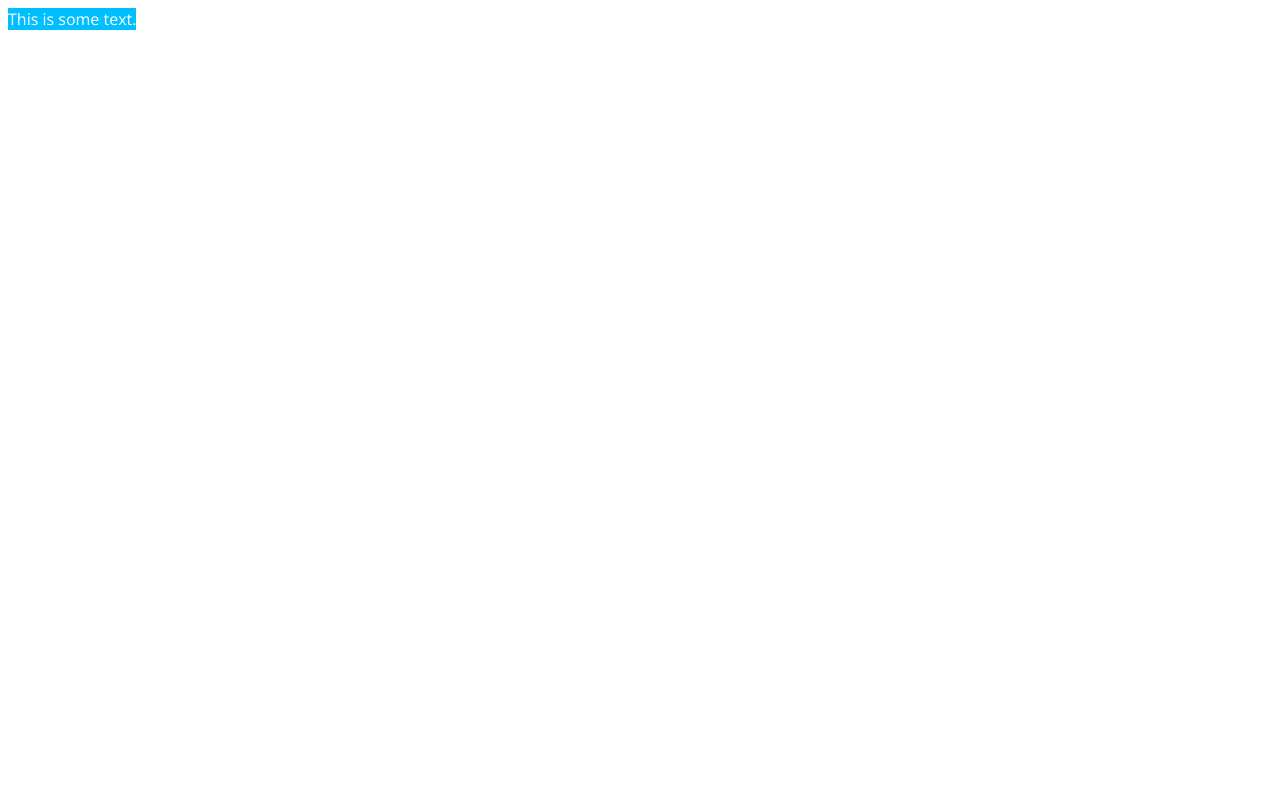
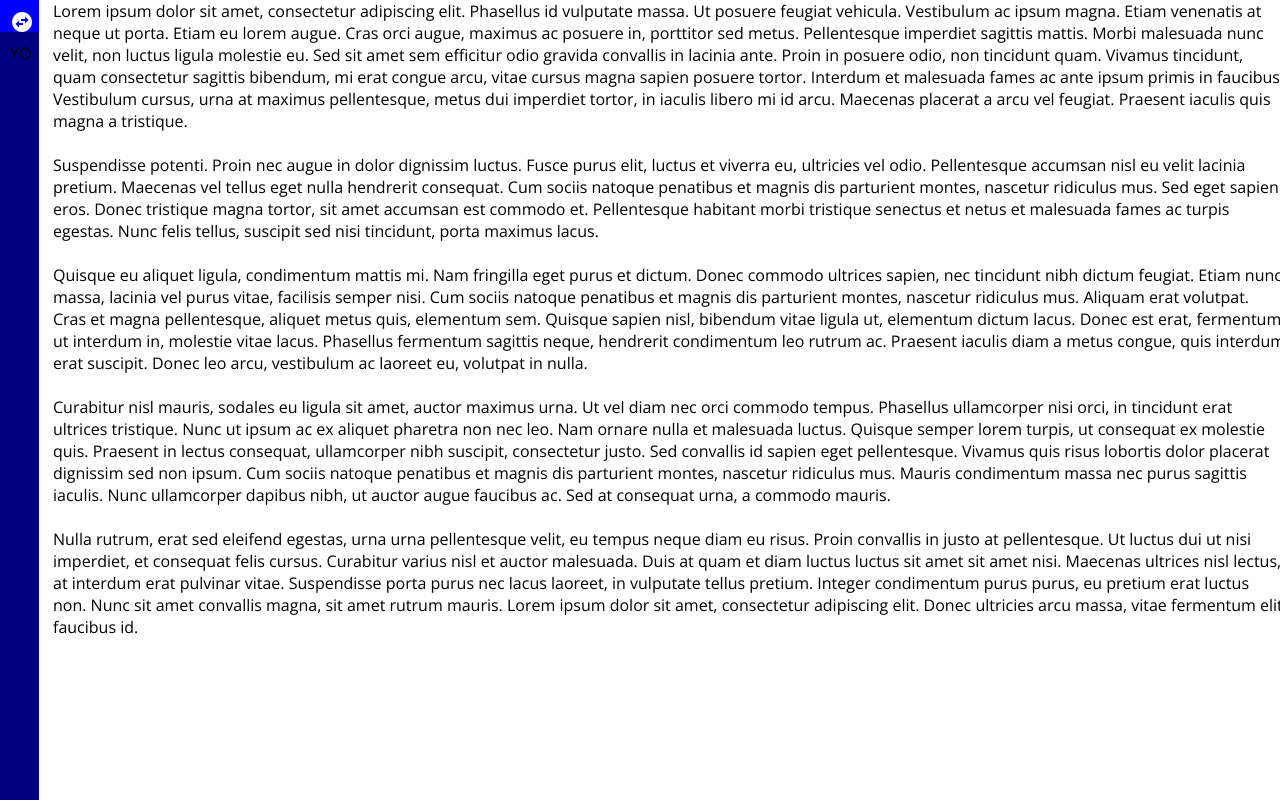
Before and after one commit to WesJD/WesJD.github.io, a plain HTML site: page index.html in a window 1280 px wide. Drawn offline with nearby package versions, Linux system fonts and the light colour scheme.

Commit message:
Woah, an update???
Working on a new challenge.

```diff
--- a/default.css
+++ /dev/null
@@ -1,16 +0,0 @@
-@import url(https://fonts.googleapis.com/css?family=Open+Sans);
-
-html {
-    height: 100%;
-    width: 100%;
-    margin: 0;
-    padding: 0;
-    border: 0;
-}
-
-bar {
-    background-color: deepskyblue;
-    color: white;
-    text-align: center;
-    font-family: "Open Sans", sans-serif;
-}
--- a/index.html
+++ b/index.html
@@ -1,7 +1,52 @@
+<!DOCTYPE html>
 <html>
-    <title>WesJD</title>
-    <link rel=stylesheet type=text/css href="default.css" />
+    <head>
+        <!-- Scripts -->
+        <script src="https://ajax.googleapis.com/ajax/libs/jquery/1.11.3/jquery.min.js"></script>
+        <script src="nav.js"></script>
+
+        <!-- Stylesheets -->
+        <link rel=stylesheet type=text/css href="nav.css" />
+        <link rel=stylesheet type=text/css href="main.css" />
+        <link rel="stylesheet" href="https://fonts.googleapis.com/icon?family=Material+Icons" />
+
+        <title>BuildStatic Development</title>
+    </head>
     <body>
-        <bar>This is some text.</bar>
+      <!-- Our corner (where we keep the change icon) -->
+      <div class="corner" id="corner">
+        <i class="material-icons rotated change">swap_vertical_circle</i>
+      </div>
+
+      <!-- Horizontal nav -->
+      <div class="hor-nav nav" id="hor">
+        <ul>
+
+        </ul>
+      </div>
+
+      <!-- Vertical nav -->
+      <div class="ver-nav nav" id="ver">
+        <ul>
+          <li>YO</li>
+        </ul>
+      </div>
+
+      <!-- Our actual body -->
+      <div class="fluid-body left top">
+        <p>Lorem ipsum dolor sit amet, consectetur adipiscing elit. Phasellus id vulputate massa. Ut posuere feugiat vehicula. Vestibulum ac ipsum magna. Etiam venenatis at neque ut porta. Etiam eu lorem augue. Cras orci augue, maximus ac posuere in, porttitor sed metus. Pellentesque imperdiet sagittis mattis. Morbi malesuada nunc velit, non luctus ligula molestie eu. Sed sit amet sem efficitur odio gravida convallis in lacinia ante. Proin in posuere odio, non tincidunt quam. Vivamus tincidunt, quam consectetur sagittis bibendum, mi erat congue arcu, vitae cursus magna sapien posuere tortor. Interdum et malesuada fames ac ante ipsum primis in faucibus. Vestibulum cursus, urna at maximus pellentesque, metus dui imperdiet tortor, in iaculis libero mi id arcu. Maecenas placerat a arcu vel feugiat. Praesent iaculis quis magna a tristique.
+        <br />
+        <br />
+        Suspendisse potenti. Proin nec augue in dolor dignissim luctus. Fusce purus elit, luctus et viverra eu, ultricies vel odio. Pellentesque accumsan nisl eu velit lacinia pretium. Maecenas vel tellus eget nulla hendrerit consequat. Cum sociis natoque penatibus et magnis dis parturient montes, nascetur ridiculus mus. Sed eget sapien eros. Donec tristique magna tortor, sit amet accumsan est commodo et. Pellentesque habitant morbi tristique senectus et netus et malesuada fames ac turpis egestas. Nunc felis tellus, suscipit sed nisi tincidunt, porta maximus lacus.
+        <br />
+        <br />
+        Quisque eu aliquet ligula, condimentum mattis mi. Nam fringilla eget purus et dictum. Donec commodo ultrices sapien, nec tincidunt nibh dictum feugiat. Etiam nunc massa, lacinia vel purus vitae, facilisis semper nisi. Cum sociis natoque penatibus et magnis dis parturient montes, nascetur ridiculus mus. Aliquam erat volutpat. Cras et magna pellentesque, aliquet metus quis, elementum sem. Quisque sapien nisl, bibendum vitae ligula ut, elementum dictum lacus. Donec est erat, fermentum ut interdum in, molestie vitae lacus. Phasellus fermentum sagittis neque, hendrerit condimentum leo rutrum ac. Praesent iaculis diam a metus congue, quis interdum erat suscipit. Donec leo arcu, vestibulum ac laoreet eu, volutpat in nulla.
+        <br />
+        <br />
+        Curabitur nisl mauris, sodales eu ligula sit amet, auctor maximus urna. Ut vel diam nec orci commodo tempus. Phasellus ullamcorper nisi orci, in tincidunt erat ultrices tristique. Nunc ut ipsum ac ex aliquet pharetra non nec leo. Nam ornare nulla et malesuada luctus. Quisque semper lorem turpis, ut consequat ex molestie quis. Praesent in lectus consequat, ullamcorper nibh suscipit, consectetur justo. Sed convallis id sapien eget pellentesque. Vivamus quis risus lobortis dolor placerat dignissim sed non ipsum. Cum sociis natoque penatibus et magnis dis parturient montes, nascetur ridiculus mus. Mauris condimentum massa nec purus sagittis iaculis. Nunc ullamcorper dapibus nibh, ut auctor augue faucibus ac. Sed at consequat urna, a commodo mauris.
+        <br />
+        <br />
+        Nulla rutrum, erat sed eleifend egestas, urna urna pellentesque velit, eu tempus neque diam eu risus. Proin convallis in justo at pellentesque. Ut luctus dui ut nisi imperdiet, et consequat felis cursus. Curabitur varius nisl et auctor malesuada. Duis at quam et diam luctus luctus sit amet sit amet nisi. Maecenas ultrices nisl lectus, at interdum erat pulvinar vitae. Suspendisse porta purus nec lacus laoreet, in vulputate tellus pretium. Integer condimentum purus purus, eu pretium erat luctus non. Nunc sit amet convallis magna, sit amet rutrum mauris. Lorem ipsum dolor sit amet, consectetur adipiscing elit. Donec ultricies arcu massa, vitae fermentum elit faucibus id. </p>
+      </div>
     </body>
 </html>
--- /dev/null
+++ b/main.css
@@ -0,0 +1,6 @@
+@import url(https://fonts.googleapis.com/css?family=Open+Sans);
+@import url(https://fonts.googleapis.com/css?family=Roboto);
+
+html, body {
+  font-family: "Open Sans", sans-serif;
+}
--- /dev/null
+++ b/nav.css
@@ -0,0 +1,78 @@
+/* The corner */
+.corner {
+  position: fixed;
+  display: block;
+  height: 2.9%;
+  width: 1.5%;
+  top: 0;
+  left: 0;
+  padding: 10px;
+  background-color: blue;
+}
+
+/* Base nav */
+.nav {
+  transition: height ease .5s;
+  transition: width ease .5s;
+  top: 0px;
+  left: 0px;
+}
+
+/* Default nav (verticle) */
+.ver-nav {
+  position: fixed;
+  margin-top: 2.5%;
+  padding: 10px;
+  height: 100%;
+  width: 1.5%;
+  background-color: navy;
+}
+
+/* Alternate nav (horizontal) */
+.hor-nav {
+  position: fixed;
+  margin-left: 2.5%;
+  padding: 10px;
+  height: 2.9%;
+  width: 100%;
+  background-color: navy;
+}
+
+.fluid-body {
+  position: relative;
+  height: 100%;
+  width: 97.5%;
+  transition: margin-left ease .5s;
+  transition: margin-top ease .5s;
+}
+
+.fluid-body.top {
+  margin-top: 50px;
+}
+
+.fluid-body.left {
+  margin-top: -16px;
+  margin-left: 45px;
+  margin-right: 10px;
+  padding-right: 10px;
+}
+
+.rotated {
+  transform: rotate(90deg);
+}
+
+ul {
+  list-style: none;
+  margin: 0;
+  padding: 0;
+}
+
+i.change {
+  color: white;
+}
+
+i.change:hover {
+  color: gray;
+  cursor: context-menu;
+  transition: ease .5s;
+}
--- /dev/null
+++ b/nav.js
@@ -0,0 +1,31 @@
+var lastChange;
+
+//onReady function
+$(document).ready(function() {
+  toggleClazz("body div#hor", "hor-nav");
+  toggleClazz("body div.fluid-body", "top");
+
+  //handle the span click
+  $("body div.corner i.change").on("click", function() {
+    if(lastChange != null ? new Date().getTime() - lastChange >= 500 : true) {
+      //change navs
+      toggleClazz("body div#hor", "hor-nav");
+      toggleClazz("body div#ver", "ver-nav");
+
+      //change the body's margins
+      toggleClazz("body div.fluid-body", "top");
+      toggleClazz("body div.fluid-body", "left");
+
+      //rotate the arrow
+      toggleClazz("body div.corner i", "rotated");
+
+      //set the last change time
+      lastChange = new Date().getTime();
+    }
+  });
+});
+
+//Simple wrapper function for toggleClass, it was getting a bit pesky
+function toggleClazz(refrence, clazz) {
+  $(refrence).toggleClass(clazz);
+}
```
